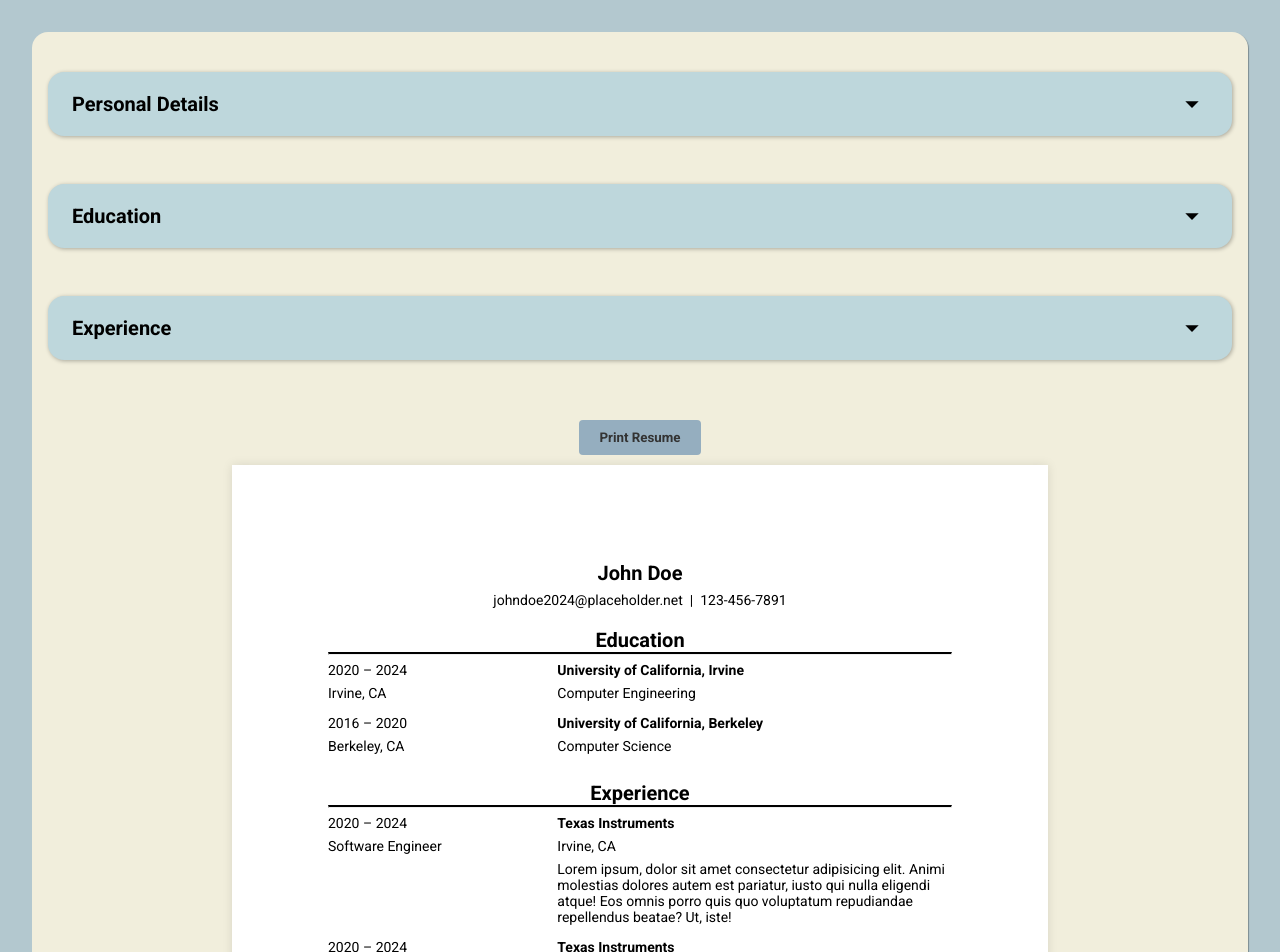
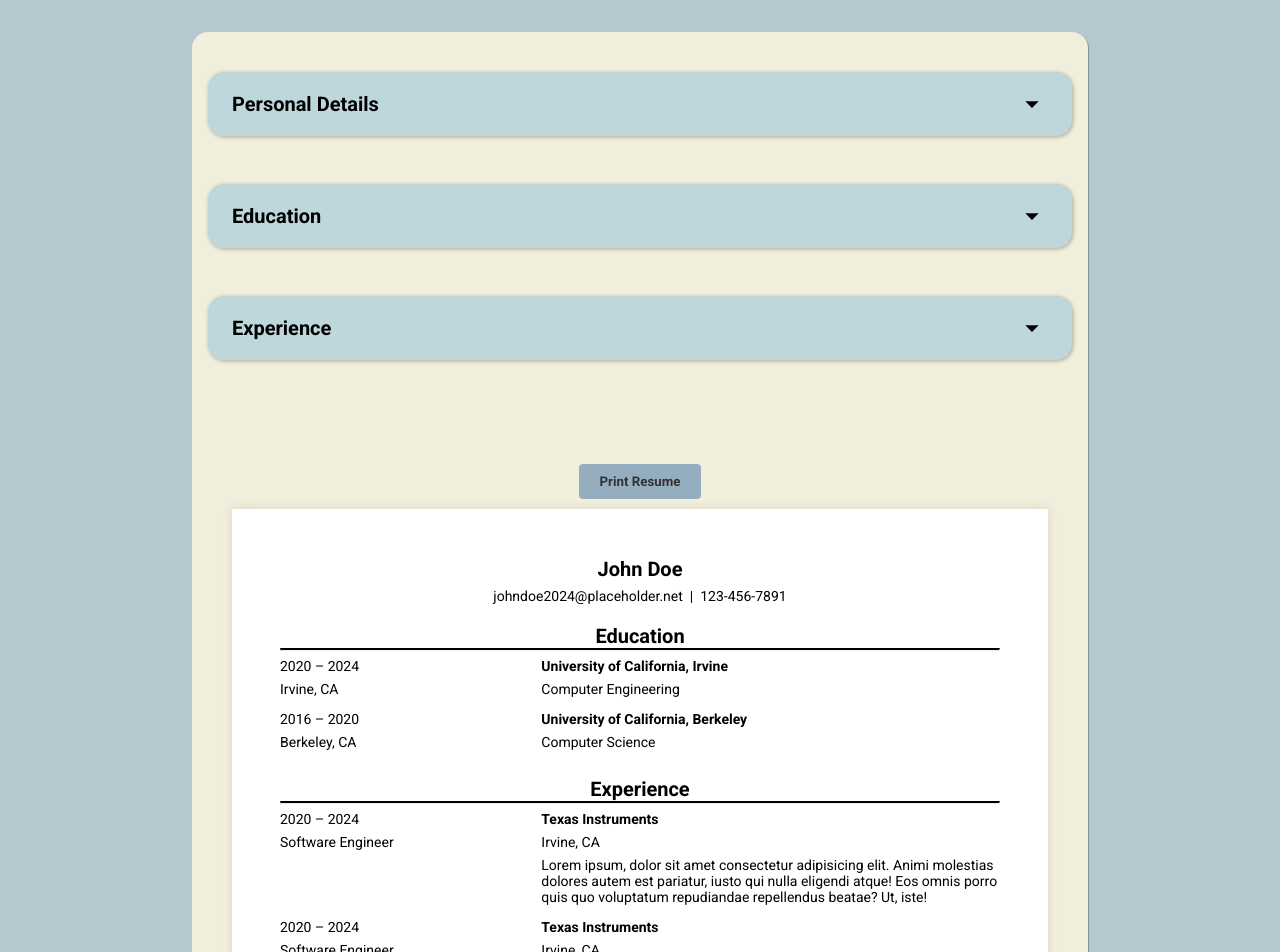
Before and after one commit to jacksonwu226/cv-application, a React (Vite) app: page / in a window 1280 px wide. Shown: the top 952 px of the page. Built offline with nearby package versions, Linux system fonts and the light colour scheme.

Commit message:
added max width so that content does not extend too far on widescreen. added margin to align resumepreview.

```diff
--- a/src/App.css
+++ b/src/App.css
@@ -7,7 +7,8 @@ body{
 #root {
   margin: 0 auto;
   padding: 2rem;
-  text-align: center;
+  display: flex;
+  justify-content: center;
 }
 
 .primary-button,
@@ -87,6 +88,7 @@ textarea:disabled {
   grid-template-columns: auto 1fr;
   background-color: var(--theme-color-3);
   min-width: 500px;
+  gap: var(--gap-3);
   border-radius: 1rem;
   box-shadow: 1px 1px 1px rgba(0,0,0,0.3);
 }
--- a/src/ResumePreview.css
+++ b/src/ResumePreview.css
@@ -4,7 +4,10 @@
   display: flex;
   flex-direction: column;
   align-items: center;
-  padding: 20px;
+  padding: var(--margin-1);
+
+  margin: var(--margin-2);
+
 
   --line-spacing: 7px;
   --line-break-spacing: 14px;
@@ -17,7 +20,7 @@
   min-height: 11in;
   background-color: white;
   margin: 10px 0;
-  padding: 1in;
+  padding: 0.5in;
   box-shadow: 0 0 10px rgba(0, 0, 0, 0.1);
   box-sizing: border-box;
 }
```
